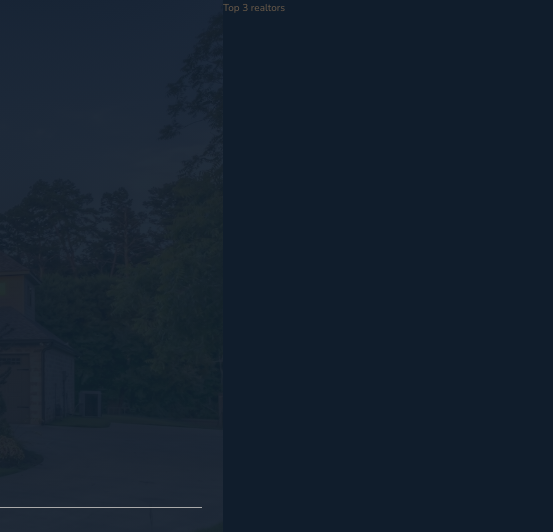
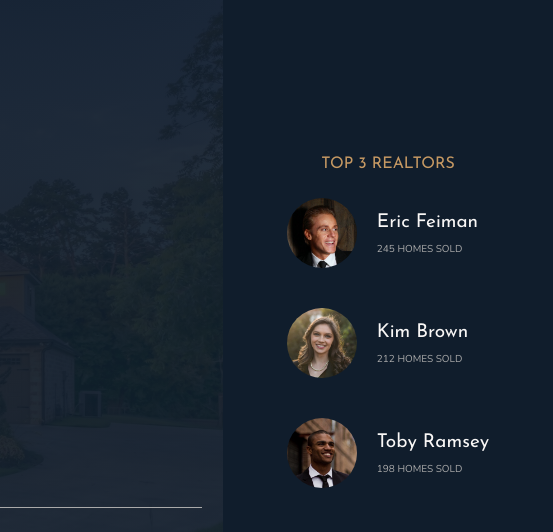
Before and after one commit to BrianDyl/nexter, a website: page index.html in a window 1280 px wide. Shown: the top 532 px of the page, 727-1280 px from the left. Drawn offline with nearby package versions, Linux system fonts and the light colour scheme.

Commit message:
Completed Realtors Section

```diff
--- a/index.html
+++ b/index.html
@@ -30,7 +30,27 @@
 
         </header>
         <div class="realtors">
-            Top 3 realtors
+           <h3 class="heading-3">Top 3 Realtors</h3>
+           <div class="realtors__list">
+
+               <img src="img/realtor-1.jpeg" alt="Realtor 1" class="realtors__img">
+               <div class="realtors__details">
+                   <h4 class="heading-4 heading-4--light">Eric Feiman</h4>
+                   <p class="realtors__sold">245 homes sold</p>
+                </div>
+
+               <img src="img/realtor-2.jpeg" alt="Realtor 2" class="realtors__img">
+               <div class="realtors__details">
+                   <h4 class="heading-4 heading-4--light">Kim Brown</h4>
+                   <p class="realtors__sold">212 homes sold</p>
+               </div>
+
+               <img src="img/realtor-3.jpeg" alt="Realtor 3" class="realtors__img">
+               <div class="realtors__details">
+                   <h4 class="heading-4 heading-4--light">Toby Ramsey</h4>
+                   <p class="realtors__sold">198 homes sold</p>
+                </div>
+           </div>
         </div>
         <section class="features">
             <div class="feature">
--- a/sass/_realtors.scss
+++ b/sass/_realtors.scss
@@ -1,4 +1,36 @@
 .realtors {
     background-color: $color-secondary;
     grid-column: col-start 7 / full-end;
+    padding: 3rem;
+
+    display: grid;
+    align-content: center;
+    justify-content: center;
+    justify-items: center;
+    grid-row-gap: 2rem;
+
+
+    &__list {
+        display: grid;
+        grid-template-columns: min-content max-content;
+        grid-column-gap: 2rem;
+        grid-row-gap: 5vh;
+        align-items: center;
+
+
+    }
+
+    &__img {
+        width: 7rem;
+        border-radius: 50%;
+        display: block;
+
+    }
+
+    &__sold {
+        text-transform: uppercase;
+        color: $color-grey-light-2;
+        margin-top: 3px;
+
+    }
 }
```
Also changed, not shown: css/style.css.
